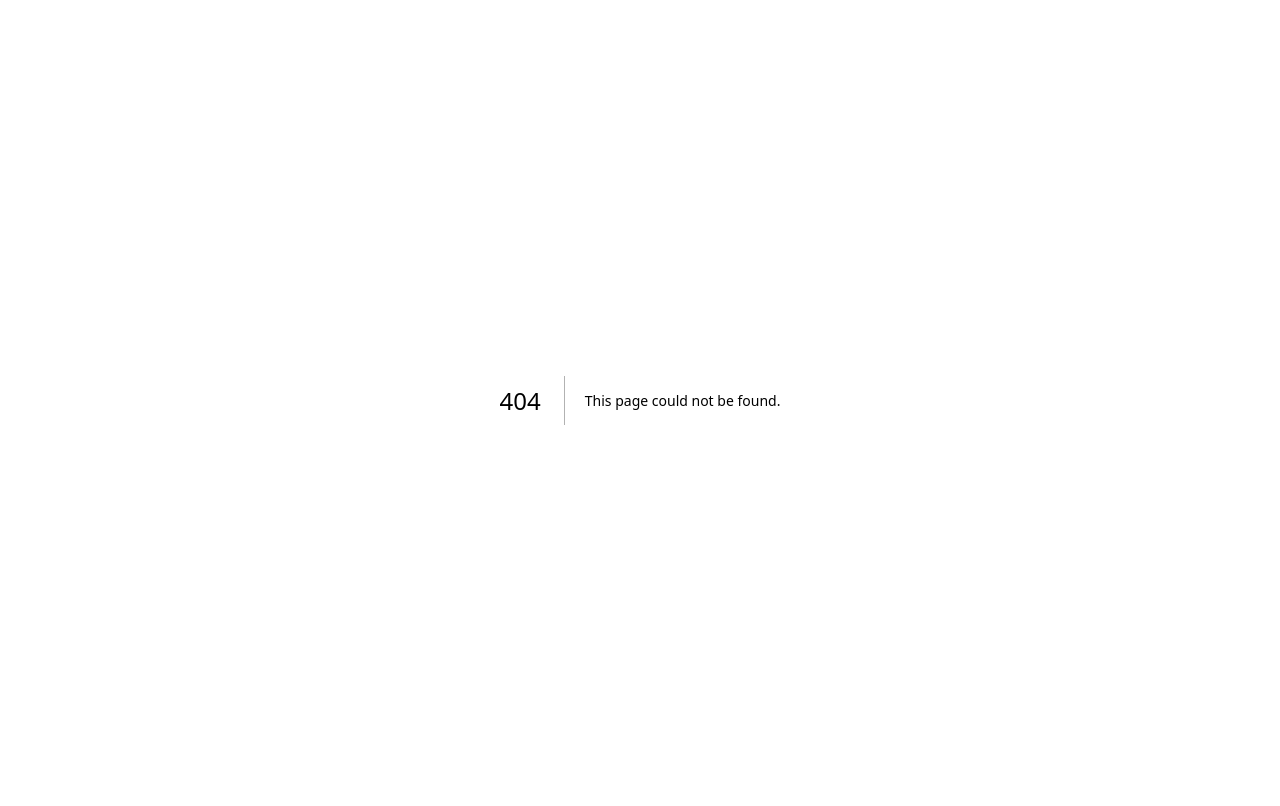
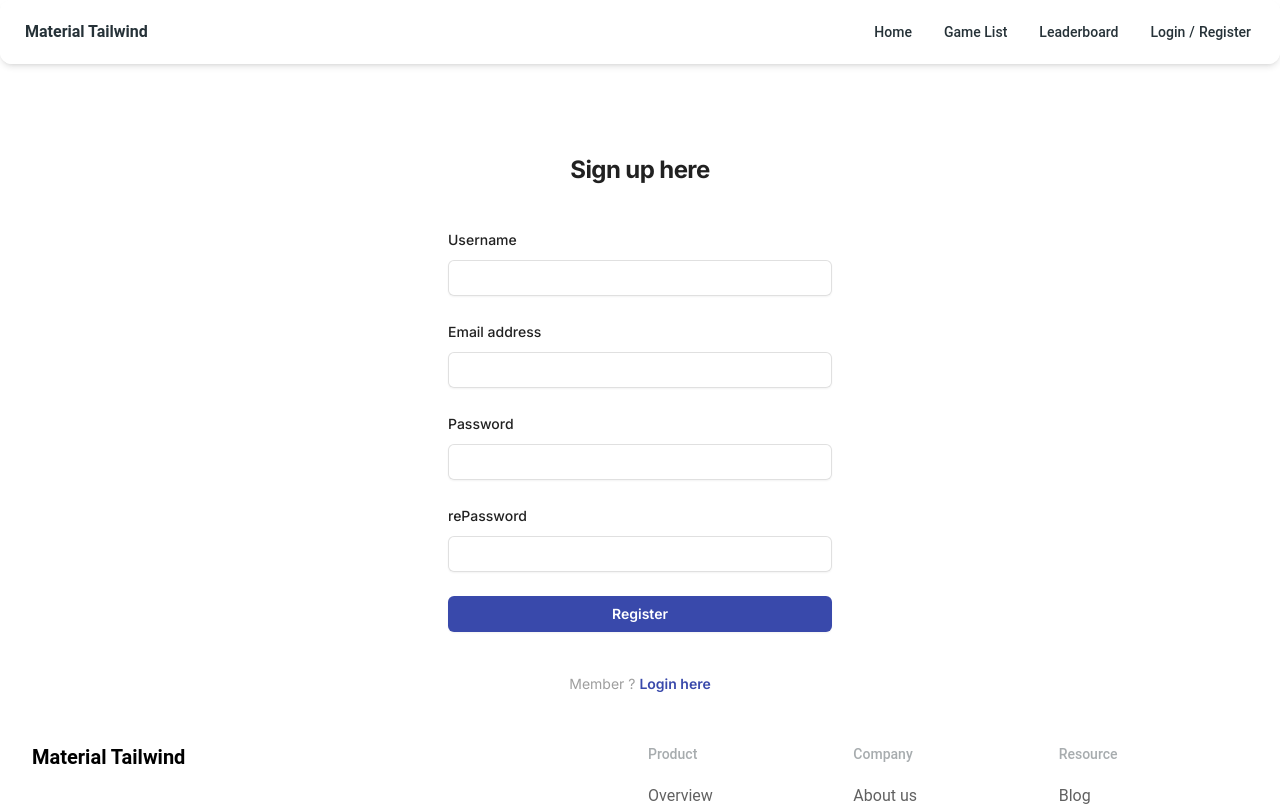
Before and after one commit to FSW33-Team2/Challenge-10-Frontend, a Next.js app: page /auth/register in a window 1280 px wide. Before the commit this address had no page. Shown: the top 806 px of the page. Built offline with nearby package versions, Linux system fonts and the light colour scheme.

Commit message:
finish register login

```diff
--- /dev/null
+++ b/src/app/auth/login/page.jsx
@@ -0,0 +1,17 @@
+import LoginFormPage from '@/components/Auth/Login/LoginForm'
+import FooterWithSocialLinks from '@/components/Navigation/Footer'
+import NavbarSimple from '@/components/Navigation/Navbar'
+import Image from 'next/image'
+// import { ThemeProvider } from "@material-tailwind/react";
+
+export default function Home() {
+  return (
+
+    <main className="">
+      <NavbarSimple />
+      <LoginFormPage />
+      <FooterWithSocialLinks />
+
+    </main>
+  )
+}
--- /dev/null
+++ b/src/app/auth/register/page.jsx
@@ -0,0 +1,17 @@
+import RegisterFormPage from '@/components/Auth/Register/RegisterForm'
+import FooterWithSocialLinks from '@/components/Navigation/Footer'
+import NavbarSimple from '@/components/Navigation/Navbar'
+import Image from 'next/image'
+// import { ThemeProvider } from "@material-tailwind/react";
+
+export default function Home() {
+  return (
+
+    <main className="">
+      <NavbarSimple />
+      <RegisterFormPage />
+      <FooterWithSocialLinks />
+
+    </main>
+  )
+}
--- /dev/null
+++ b/src/app/leaderboard/page.jsx
@@ -0,0 +1,21 @@
+import CarouselCustomNavigation from '@/components/LandingPage/Carousel'
+import { LandingPageCard } from '@/components/LandingPage/GameList'
+import LandingPageSpesification from '@/components/LandingPage/Spesification'
+import FooterWithSocialLinks from '@/components/Navigation/Footer'
+import NavbarSimple from '@/components/Navigation/Navbar'
+import Image from 'next/image'
+// import { ThemeProvider } from "@material-tailwind/react";
+
+export default function Home() {
+  return (
+
+    <main className="">
+      <NavbarSimple />
+      <CarouselCustomNavigation />
+      <LandingPageCard />
+      <LandingPageSpesification />
+      <FooterWithSocialLinks />
+
+    </main>
+  )
+}
--- /dev/null
+++ b/src/components/Auth/Login/LoginForm.jsx
@@ -0,0 +1,75 @@
+'use client';
+import Link from "next/link";
+
+
+export default function LoginFormPage() {
+  return (
+<div className="flex min-h-full flex-1 flex-col justify-center px-6 py-12 lg:px-8">
+        <div className="sm:mx-auto sm:w-full sm:max-w-sm">
+          <h2 className="mt-10 text-center text-2xl font-bold leading-9 tracking-tight text-gray-900">
+            Sign in to your account
+          </h2>
+        </div>
+
+        <div className="mt-10 sm:mx-auto sm:w-full sm:max-w-sm">
+          <form className="space-y-6" action="#" method="POST">
+            <div>
+              <label htmlFor="email" className="block text-sm font-medium leading-6 text-gray-900">
+                Email address
+              </label>
+              <div className="mt-2">
+                <input
+                  id="email"
+                  name="email"
+                  type="email"
+                  autoComplete="email"
+                  required
+                  className="block w-full rounded-md border-0 py-1.5 text-gray-900 shadow-sm ring-1 ring-inset ring-gray-300 placeholder:text-gray-400 focus:ring-2 focus:ring-inset focus:ring-indigo-600 sm:text-sm sm:leading-6"
+                />
+              </div>
+            </div>
+
+            <div>
+              <div className="flex items-center justify-between">
+                <label htmlFor="password" className="block text-sm font-medium leading-6 text-gray-900">
+                  Password
+                </label>
+
+              </div>
+              <div className="mt-2">
+                <input
+                  id="password"
+                  name="password"
+                  type="password"
+                  autoComplete="current-password"
+                  required
+                  className="block w-full rounded-md border-0 py-1.5 text-gray-900 shadow-sm ring-1 ring-inset ring-gray-300 placeholder:text-gray-400 focus:ring-2 focus:ring-inset focus:ring-indigo-600 sm:text-sm sm:leading-6"
+                />
+              </div>
+              <div className="text-sm">
+                  <a href="#" className="font-semibold text-indigo-600 hover:text-indigo-500">
+                    Forgot password?
+                  </a>
+                </div>
+            </div>
+
+            <div>
+              <button
+                type="submit"
+                className="flex w-full justify-center rounded-md bg-indigo-600 px-3 py-1.5 text-sm font-semibold leading-6 text-white shadow-sm hover:bg-indigo-500 focus-visible:outline focus-visible:outline-2 focus-visible:outline-offset-2 focus-visible:outline-indigo-600"
+              >
+                Sign in
+              </button>
+            </div>
+          </form>
+
+          <p className="mt-10 text-center text-sm text-gray-500">
+            Not a member?{' '}
+            <Link href="/auth/register" className="font-semibold leading-6 text-indigo-600 hover:text-indigo-500">
+              Register here
+            </Link>
+          </p>
+        </div>
+      </div>
+  );
+}
--- /dev/null
+++ b/src/components/Auth/Register/RegisterForm.jsx
@@ -0,0 +1,103 @@
+'use client';
+
+export default function RegisterFormPage() {
+  return (
+<div className="flex min-h-full flex-1 flex-col justify-center px-6 py-12 lg:px-8">
+        <div className="sm:mx-auto sm:w-full sm:max-w-sm">
+          <h2 className="mt-10 text-center text-2xl font-bold leading-9 tracking-tight text-gray-900">
+            Sign up here
+          </h2>
+        </div>
+
+        <div className="mt-10 sm:mx-auto sm:w-full sm:max-w-sm">
+          <form className="space-y-6" action="#" method="POST">
+            <div>
+              <label htmlFor="username" className="block text-sm font-medium leading-6 text-gray-900">
+                Username
+              </label>
+              <div className="mt-2">
+                <input
+                  id="username"
+                  name="username"
+                  type="text"
+                  autoComplete="username"
+                  required
+                  className="block w-full rounded-md border-0 py-1.5 text-gray-900 shadow-sm ring-1 ring-inset ring-gray-300 placeholder:text-gray-400 focus:ring-2 focus:ring-inset focus:ring-indigo-600 sm:text-sm sm:leading-6"
+                />
+              </div>
+            </div>
+
+            <div>
+              <label htmlFor="email" className="block text-sm font-medium leading-6 text-gray-900">
+                Email address
+              </label>
+              <div className="mt-2">
+                <input
+                  id="email"
+                  name="email"
+                  type="email"
+                  autoComplete="email"
+                  required
+                  className="block w-full rounded-md border-0 py-1.5 text-gray-900 shadow-sm ring-1 ring-inset ring-gray-300 placeholder:text-gray-400 focus:ring-2 focus:ring-inset focus:ring-indigo-600 sm:text-sm sm:leading-6"
+                />
+              </div>
+            </div>
+
+            <div>
+              <div className="flex items-center justify-between">
+                <label htmlFor="password" className="block text-sm font-medium leading-6 text-gray-900">
+                  Password
+                </label>
+
+              </div>
+              <div className="mt-2">
+                <input
+                  id="password"
+                  name="password"
+                  type="password"
+                  autoComplete="current-password"
+                  required
+                  className="block w-full rounded-md border-0 py-1.5 text-gray-900 shadow-sm ring-1 ring-inset ring-gray-300 placeholder:text-gray-400 focus:ring-2 focus:ring-inset focus:ring-indigo-600 sm:text-sm sm:leading-6"
+                />
+              </div>
+            </div>
+
+            <div>
+              <div className="flex items-center justify-between">
+                <label htmlFor="confPassword" className="block text-sm font-medium leading-6 text-gray-900">
+                  rePassword
+                </label>
+
+              </div>
+              <div className="mt-2">
+                <input
+                  id="confPassword"
+                  name="confPassword"
+                  type="confPassword"
+                  autoComplete="current-confPassword"
+                  required
+                  className="block w-full rounded-md border-0 py-1.5 text-gray-900 shadow-sm ring-1 ring-inset ring-gray-300 placeholder:text-gray-400 focus:ring-2 focus:ring-inset focus:ring-indigo-600 sm:text-sm sm:leading-6"
+                />
+              </div>
+            </div>
+
+            <div>
+              <button
+                type="submit"
+                className="flex w-full justify-center rounded-md bg-indigo-600 px-3 py-1.5 text-sm font-semibold leading-6 text-white shadow-sm hover:bg-indigo-500 focus-visible:outline focus-visible:outline-2 focus-visible:outline-offset-2 focus-visible:outline-indigo-600"
+              >
+                Register
+              </button>
+            </div>
+          </form>
+
+          <p className="mt-10 text-center text-sm text-gray-500">
+            Member ?{' '}
+            <a href="/auth/login" className="font-semibold leading-6 text-indigo-600 hover:text-indigo-500">
+              Login here
+            </a>
+          </p>
+        </div>
+      </div>
+  );
+}
--- a/src/components/Navigation/Navbar.jsx
+++ b/src/components/Navigation/Navbar.jsx
@@ -1,5 +1,7 @@
 'use client';
 import React from "react";
+import Link from "next/link";
+
 import {
   Navbar,
   Collapse,
@@ -18,7 +20,7 @@ function NavList() {
         className="p-1 font-medium"
       >
         <a href="#" className="flex items-center hover:text-blue-500 transition-colors">
-          Pages
+          Home
         </a>
       </Typography>
       <Typography
@@ -28,7 +30,7 @@ function NavList() {
         className="p-1 font-medium"
       >
         <a href="#" className="flex items-center hover:text-blue-500 transition-colors">
-          Account
+          Game List
         </a>
       </Typography>
       <Typography
@@ -38,7 +40,7 @@ function NavList() {
         className="p-1 font-medium"
       >
         <a href="#" className="flex items-center hover:text-blue-500 transition-colors">
-          Blocks
+          Leaderboard
         </a>
       </Typography>
       <Typography
@@ -47,9 +49,19 @@ function NavList() {
         color="blue-gray"
         className="p-1 font-medium"
       >
-        <a href="#" className="flex items-center hover:text-blue-500 transition-colors">
-          Docs
-        </a>
+        <div className="flex items-center ">
+
+          <a href="/auth/login" className="hover:text-blue-500 transition-colors">
+            Login
+          </a>
+          <div className="mx-1">
+            /
+          </div>
+
+          <a href="/auth/register" className=" hover:text-blue-500 transition-colors">
+            Register
+          </a>
+        </div>
       </Typography>
     </ul>
   );
```
